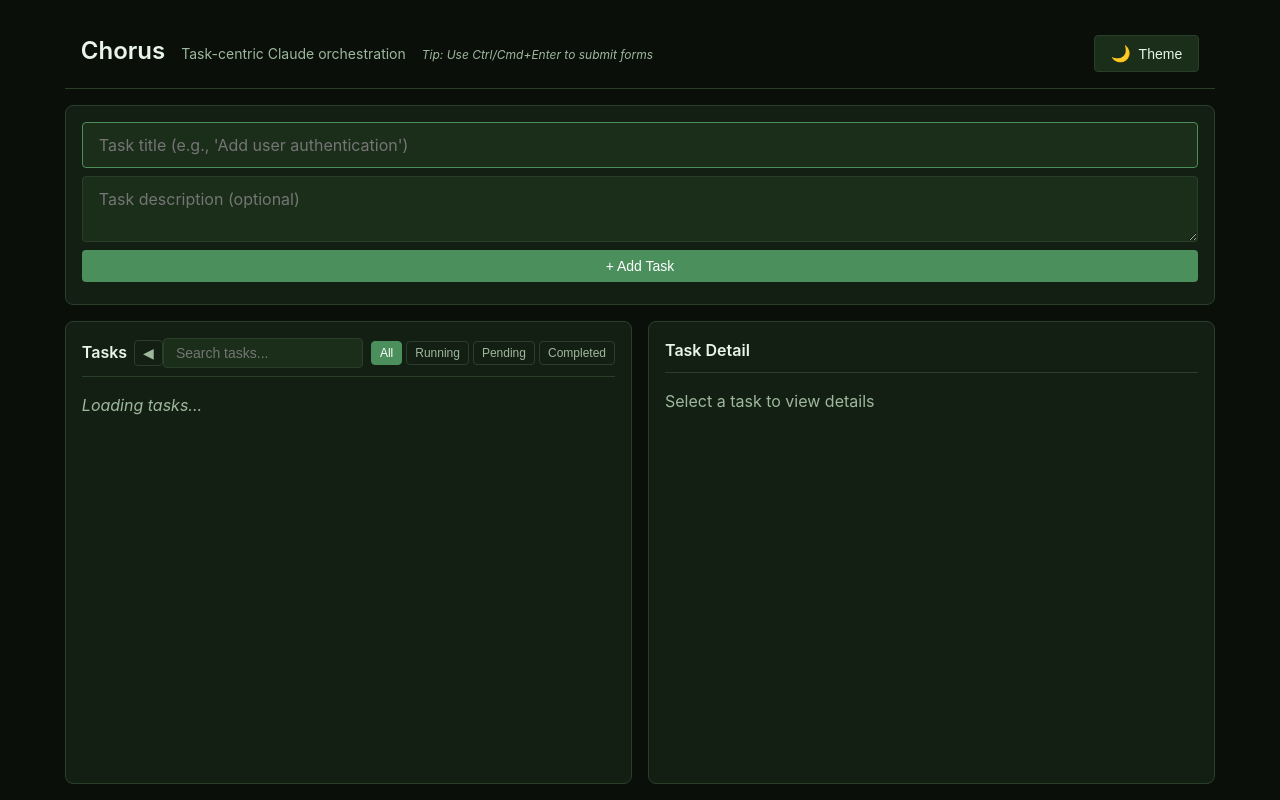
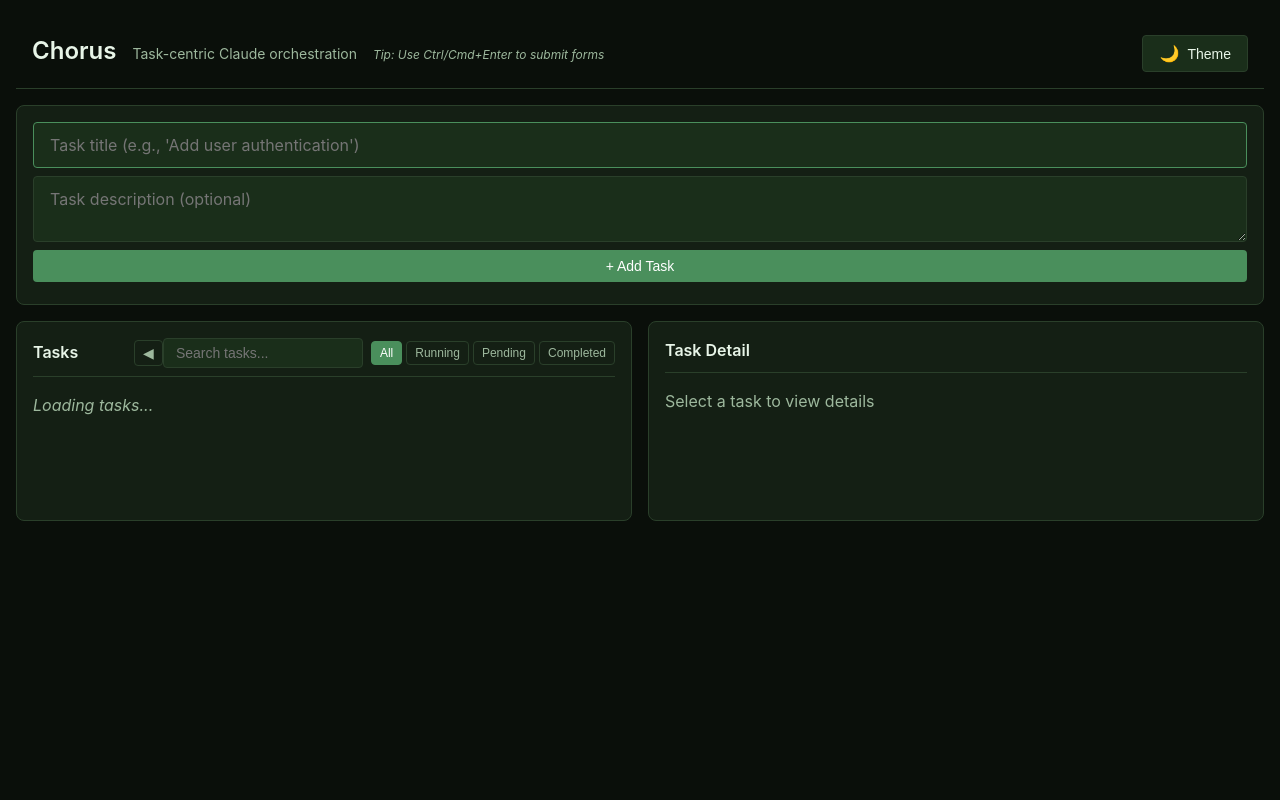
Before and after one commit to lzy0505/chorus, a FastAPI app: page / in a window 1280 px wide. Run offline with FastAPI, Linux system fonts and the light colour scheme; data that the repository does not hold is empty; parts of the project's set-up code (start-up, migrations or seed data) failed here and were passed over; some libraries are stand-ins or nearby versions.

Commit message:
Use body scrolling and remove forced full-height layouts
Remove styles that forced html/body and container elements to occupy the full
viewport and disable scrolling. The change eliminates height:100%, overflow: hidden,
and various flex/grow settings on body, .container, and panels so that panels
expand naturally and the page scrolls via the body. This restores normal
scroll behavior and avoids clipped/locked content when content exceeds the
viewport.

- Remove html, body height and overflow rules
- Reset body margin/padding and remove flex layout constraints
- Remove flex/grow and overflow rules from .container and grid/panel elements
- Add comment clarifying panels expand naturally and body handles scrolling

```diff
--- a/static/style.css
+++ b/static/style.css
@@ -36,30 +36,19 @@
     padding: 0;
 }
 
-html, body {
-    height: 100%;
-    overflow: hidden;
-    margin: 0;
-    padding: 0;
-}
-
 body {
     font-family: -apple-system, BlinkMacSystemFont, 'Segoe UI', Roboto, sans-serif;
     background-color: var(--bg-primary);
     color: var(--text-primary);
     line-height: 1.6;
-    display: flex;
-    flex-direction: column;
+    margin: 0;
+    padding: 0;
 }
 
 .container {
     max-width: 1400px;
     margin: 0 auto;
     padding: 1rem;
-    flex: 1;
-    display: flex;
-    flex-direction: column;
-    overflow: hidden;
 }
 
 header {
@@ -96,9 +85,6 @@ h1 {
     display: grid;
     grid-template-columns: 1fr 1fr;
     gap: 1rem;
-    flex: 1;
-    overflow: hidden;
-    grid-template-rows: auto 1fr;
 }
 
 .new-task-panel {
@@ -143,13 +129,7 @@ h1 {
     min-height: 200px;
 }
 
-.detail-panel,
-.task-panel {
-    height: 100%;
-    overflow-y: auto;
-    display: flex;
-    flex-direction: column;
-}
+/* Panels expand naturally, body scrolls */
 
 .panel-header {
     display: flex;
```
